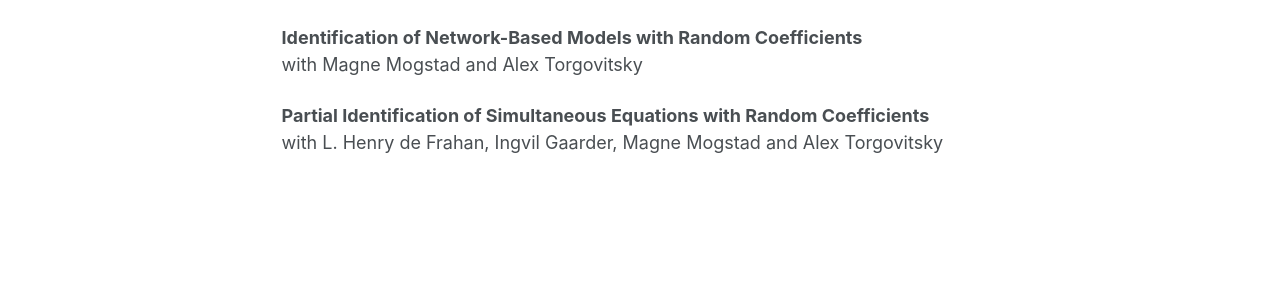
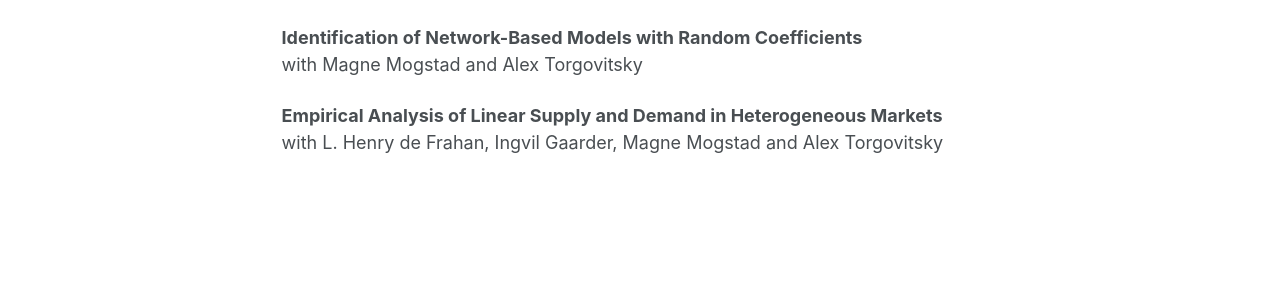
Before and after one commit to ovolpe/ovolpe.github.io, a Jekyll site: the page built from _pages/research.md, in a window 1280 px wide. Shown: the part 393-691 px from the top of the page. Built offline with Jekyll 4.4.1, drawn with Linux system fonts in a browser that asks for light colours.

Commit message:
Update research.md

```diff
--- a/_pages/research.md
+++ b/_pages/research.md
@@ -23,5 +23,5 @@ Work in Progress
 with Magne Mogstad and Alex Torgovitsky
 <br>
 
-**Partial Identification of Simultaneous Equations with Random Coefficients**<br>
+**Empirical Analysis of Linear Supply and Demand in Heterogeneous Markets**<br>
 with L. Henry de Frahan, Ingvil Gaarder, Magne Mogstad and Alex Torgovitsky
```
